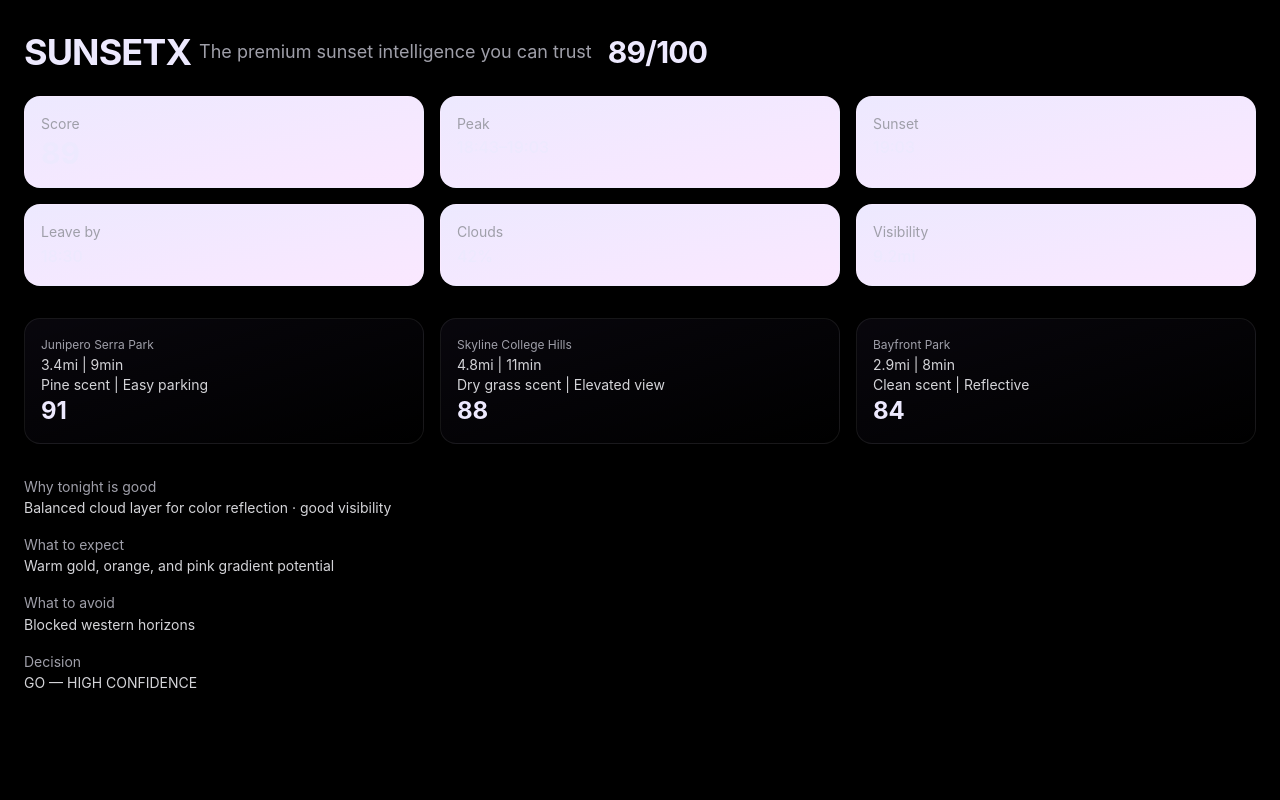
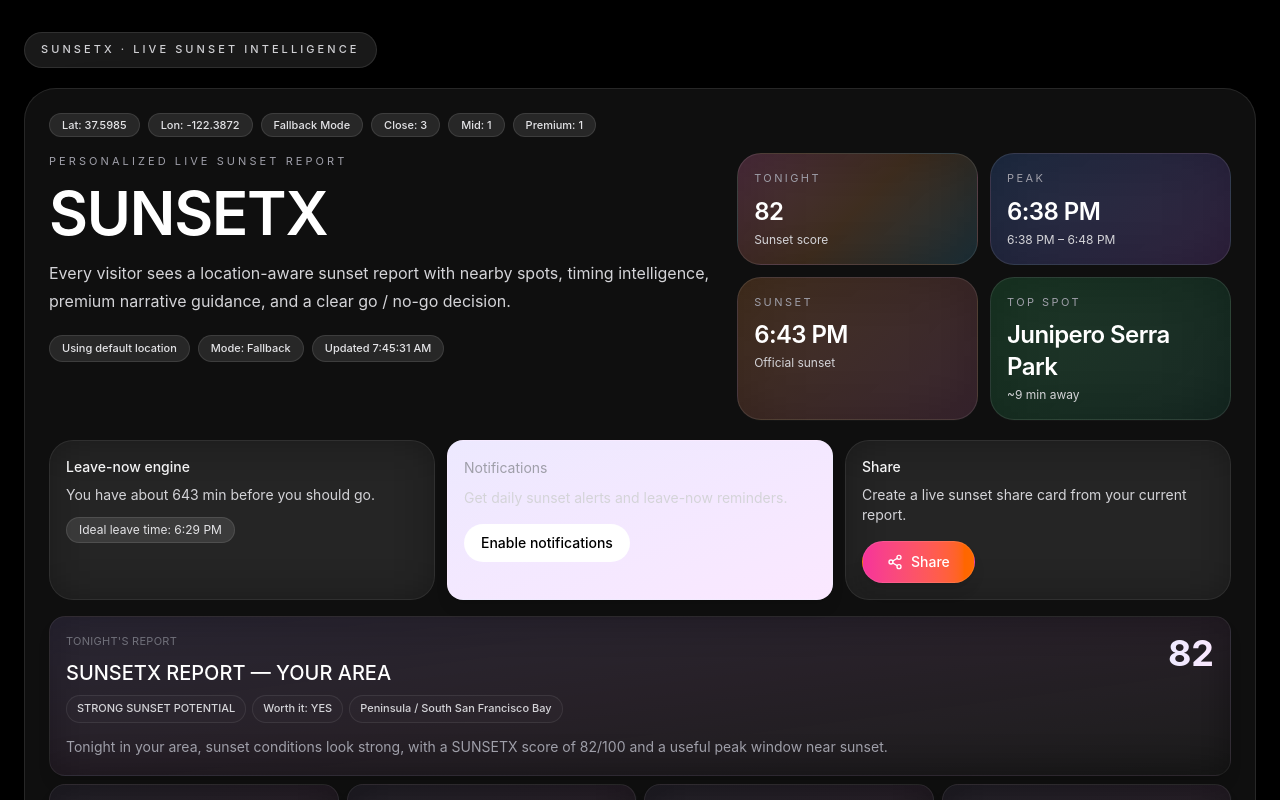
Before and after one commit to M4G3LL4N0/SUNSETX, a Next.js app: page / in a window 1280 px wide. Shown: the top 800 px of the page. Built offline with nearby package versions, Linux system fonts and the light colour scheme; no server answers.

Commit message:
Fix invalid revalidate config on homepage

```diff
--- a/src/app/page.tsx
+++ b/src/app/page.tsx
@@ -1,103 +1,31 @@
-"use client"
+import EducationRotator from "@/components/EducationRotator"
+import GlobalSunsetBoard from "@/components/GlobalSunsetBoard"
+import PerfectSunsetFramework from "@/components/PerfectSunsetFramework"
+import LiveSunsetDashboard from "@/components/LiveSunsetDashboard"
 
 export const dynamic = "force-dynamic"
 export const revalidate = 0
 
 export default function Home() {
   return (
-    <main className="min-h-screen bg-black text-white overflow-x-hidden">
-      <div className="fixed inset-0 -z-10">
-        {/* Premium layered background */}
-        <div className="absolute inset-0 bg-gradient-to-b from-[#080808] to-[#030305]" />
-        <div className="absolute left-[-15%] top-[-20%] h-[500px] w-[500px] rounded-full bg-violet-500/10 blur-[80px]" />
-        <div className="absolute right-[-10%] top-[-15%] h-[400px] w-[400px] rounded-full bg-cyan-500/10 blur-[60px]" />
-        <div className="absolute bottom-[-30%] left-[25%] h-[700px] w-[700px] rounded-full bg-amber-500/10 blur-[100px]" />
-        <div className="absolute inset-0 backdrop-blur-4xl" />
-        <div className="absolute inset-0 bg-[radial-gradient(circle_at_top,rgba(255,255,255,0.03),transparent_40%)]" />
+    <main className="min-h-screen bg-black text-white">
+      <div className="fixed inset-0 -z-10 overflow-hidden">
+        <div className="absolute left-[-10%] top-[-10%] h-[420px] w-[420px] rounded-full bg-fuchsia-500/20 blur-3xl" />
+        <div className="absolute right-[-8%] top-[8%] h-[360px] w-[360px] rounded-full bg-sky-500/20 blur-3xl" />
+        <div className="absolute bottom-[-10%] left-[20%] h-[420px] w-[420px] rounded-full bg-orange-500/15 blur-3xl" />
+        <div className="absolute inset-0 bg-[radial-gradient(circle_at_top,rgba(255,255,255,0.08),transparent_35%),linear-gradient(180deg,#050505_0%,#0a0a0f_45%,#060606_100%)]" />
       </div>
 
-      <div className="relative mx-auto max-w-7xl px-4 py-6 md:px-6 md:py-8">
-        {/* Compact cinematic hero */}
-        <div className="flex flex-col md:flex-row items-center gap-4">
-          <div className="flex flex-col md:flex-row items-center gap-2">
-            <div className="text-4xl font-bold text-violet-100 tracking-tight">
-              SUNSETX
-            </div>
-            <div className="text-[18px] text-zinc-400">
-              The premium sunset intelligence you can trust
-            </div>
-          </div>
-          <div className="text-3xl font-bold text-violet-100 tracking-tight">
-            89/100
-          </div>
+      <div className="mx-auto max-w-7xl px-4 py-6 md:px-6 md:py-8">
+        <div className="mb-5 inline-flex rounded-full border border-white/10 bg-white/10 px-4 py-2 text-[11px] font-medium uppercase tracking-[0.28em] text-zinc-300 backdrop-blur-xl">
+          SUNSETX · Live Sunset Intelligence
         </div>
 
-        {/* iOS widget-style sunset board */}
-        <div className="mt-6 grid gap-4 md:grid-cols-2 lg:grid-cols-3">
-          <div className="rounded-2xl border border-white/[0.08] bg-gradient-to-br from-violet-100 to-fuchsia-100 p-4 shadow-lg backdrop-blur-xl">
-            <div className="text-[14px] text-zinc-400">Score</div>
-            <div className="text-3xl font-bold text-violet-100">89</div>
-          </div>
-          <div className="rounded-2xl border border-white/[0.08] bg-gradient-to-br from-violet-100 to-fuchsia-100 p-4 shadow-lg backdrop-blur-xl">
-            <div className="text-[14px] text-zinc-400">Peak</div>
-            <div className="text-18px font-medium text-violet-100">18:43–19:03</div>
-          </div>
-          <div className="rounded-2xl border border-white/[0.08] bg-gradient-to-br from-violet-100 to-fuchsia-100 p-4 shadow-lg backdrop-blur-xl">
-            <div className="text-[14px] text-zinc-400">Sunset</div>
-            <div className="text-18px font-medium text-violet-100">19:03</div>
-          </div>
-          <div className="rounded-2xl border border-white/[0.08] bg-gradient-to-br from-violet-100 to-fuchsia-100 p-4 shadow-lg backdrop-blur-xl">
-            <div className="text-[14px] text-zinc-400">Leave by</div>
-            <div className="text-18px font-medium text-violet-100">18:30</div>
-          </div>
-          <div className="rounded-2xl border border-white/[0.08] bg-gradient-to-br from-violet-100 to-fuchsia-100 p-4 shadow-lg backdrop-blur-xl">
-            <div className="text-[14px] text-zinc-400">Clouds</div>
-            <div className="text-18px font-medium text-violet-100">42%</div>
-          </div>
-          <div className="rounded-2xl border border-white/[0.08] bg-gradient-to-br from-violet-100 to-fuchsia-100 p-4 shadow-lg backdrop-blur-xl">
-            <div className="text-[14px] text-zinc-400">Visibility</div>
-            <div className="text-18px font-medium text-violet-100">9.2mi</div>
-          </div>
-        </div>
-
-        {/* Spot recommendations */}
-        <div className="mt-8 grid gap-4 md:grid-cols-2 lg:grid-cols-3">
-          <div className="rounded-2xl border border-white/[0.08] bg-gradient-to-br from-violet-400/5 to-transparent p-4 shadow-lg backdrop-blur-xl">
-            <div className="text-[12px] text-zinc-400">Junipero Serra Park</div>
-            <div className="text-sm text-zinc-300">3.4mi | 9min</div>
-            <div className="text-sm text-zinc-300">Pine scent | Easy parking</div>
-            <div className="text-2xl font-bold text-violet-100">91</div>
-          </div>
-          <div className="rounded-2xl border border-white/[0.08] bg-gradient-to-br from-violet-400/5 to-transparent p-4 shadow-lg backdrop-blur-xl">
-            <div className="text-[12px] text-zinc-400">Skyline College Hills</div>
-            <div className="text-sm text-zinc-300">4.8mi | 11min</div>
-            <div className="text-sm text-zinc-300">Dry grass scent | Elevated view</div>
-            <div className="text-2xl font-bold text-violet-100">88</div>
-          </div>
-          <div className="rounded-2xl border border-white/[0.08] bg-gradient-to-br from-violet-400/5 to-transparent p-4 shadow-lg backdrop-blur-xl">
-            <div className="text-[12px] text-zinc-400">Bayfront Park</div>
-            <div className="text-sm text-zinc-300">2.9mi | 8min</div>
-            <div className="text-sm text-zinc-300">Clean scent | Reflective</div>
-            <div className="text-2xl font-bold text-violet-100">84</div>
-          </div>
-        </div>
-
-        {/* Supporting sections */}
-        <div className="mt-8">
-          <div className="text-[14px] text-zinc-400">Why tonight is good</div>
-          <div className="text-sm text-zinc-300">Balanced cloud layer for color reflection · good visibility</div>
-        </div>
-        <div className="mt-4">
-          <div className="text-[14px] text-zinc-400">What to expect</div>
-          <div className="text-sm text-zinc-300">Warm gold, orange, and pink gradient potential</div>
-        </div>
-        <div className="mt-4">
-          <div className="text-[14px] text-zinc-400">What to avoid</div>
-          <div className="text-sm text-zinc-300">Blocked western horizons</div>
-        </div>
-        <div className="mt-4">
-          <div className="text-[14px] text-zinc-400">Decision</div>
-          <div className="text-sm text-zinc-300">GO — HIGH CONFIDENCE</div>
+        <div className="space-y-5">
+          <LiveSunsetDashboard />
+          <EducationRotator />
+          <GlobalSunsetBoard />
+          <PerfectSunsetFramework />
         </div>
       </div>
     </main>
```
